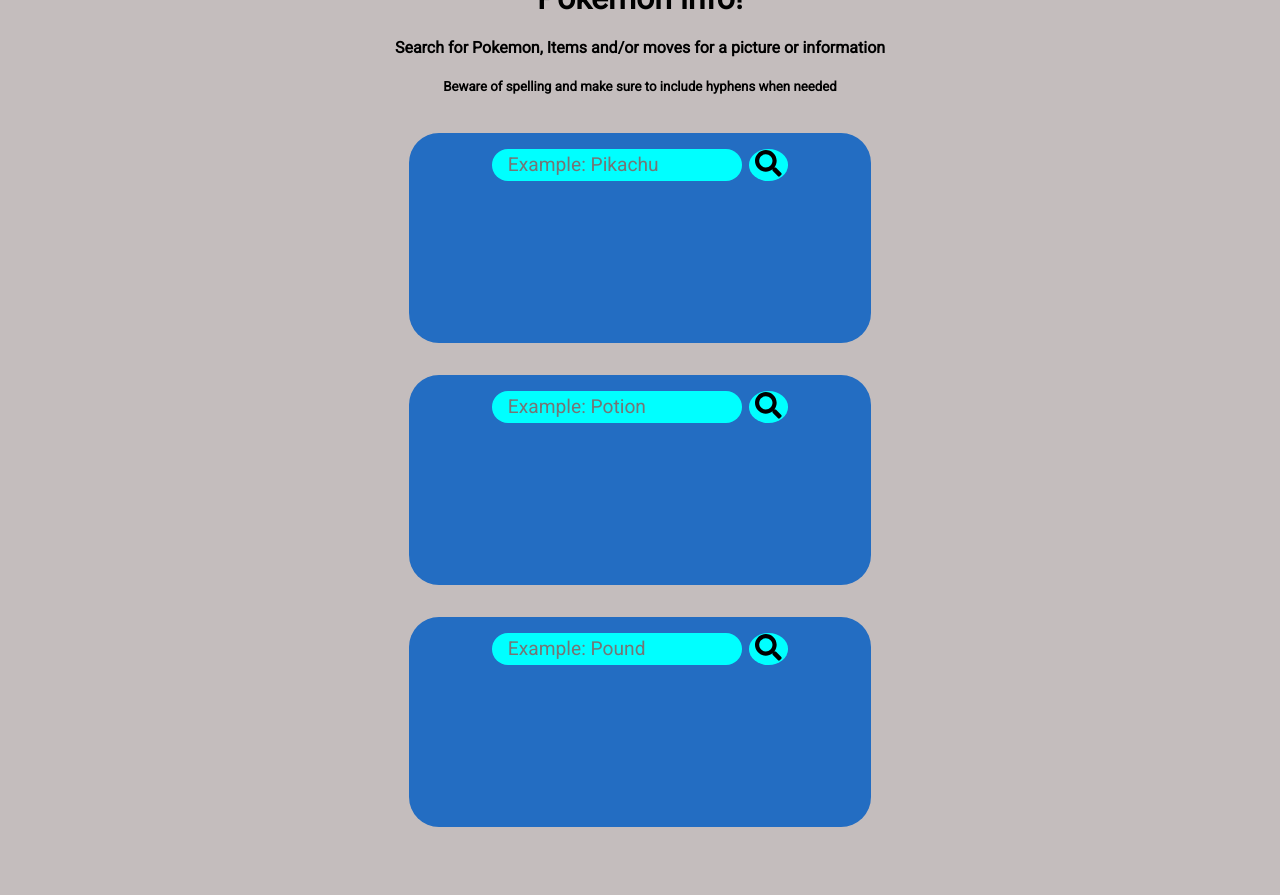
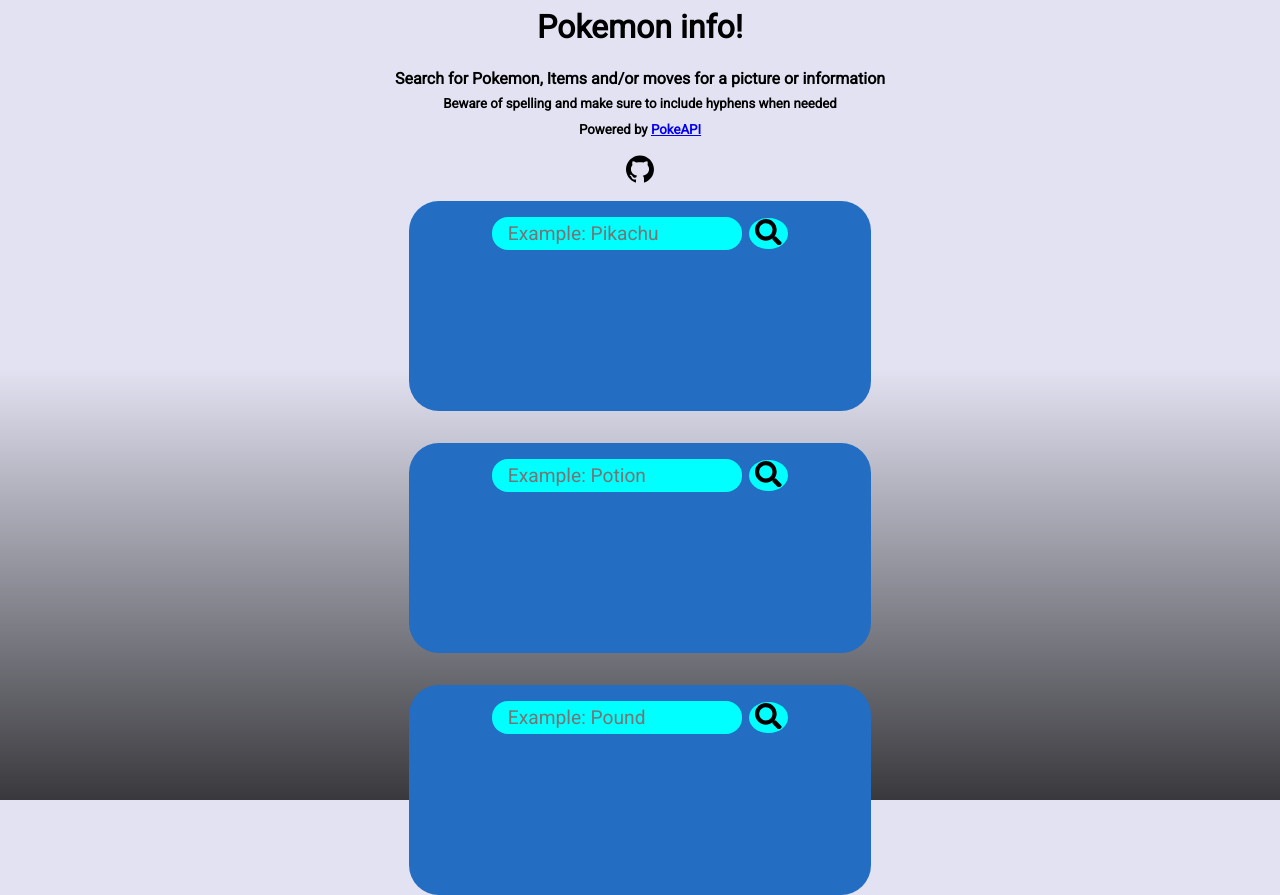
Before and after one commit to jabu-web/WYWM_assignment, a plain HTML site: page index.html in a window 1280 px wide. Before the commit the page ends 827 px from the top, so only its background shows below. Drawn offline with Linux system fonts and the light colour scheme.

Commit message:
design changes

```diff
--- a/index.html
+++ b/index.html
@@ -16,10 +16,23 @@
 <body>
     <div id=headline>
         <h1>Pokemon info!</h1>
+    </div>
+    <div id="sub">
         <h4>Search for Pokemon, Items and/or moves for a picture or information</h4>
         <h5>Beware of spelling and make sure to include hyphens when needed</h5>
+        <h5>Powered by <a href="https://pokeapi.co/docs/v2" target="_blank">PokeAPI</a></h5>
+        <div id="footer"><a id="gitHub" href="https://github.com/jabu-web/WYWM_assignment" target="_blank"><svg
+                    stroke="currentColor" fill="currentColor" stroke-width="0" viewBox="0 0 1024 1024" height="2em"
+                    width="2em" xmlns="http://www.w3.org/2000/svg">
+
+
+                    <path
+                        d="M511.6 76.3C264.3 76.2 64 276.4 64 523.5 64 718.9 189.3 885 363.8 946c23.5 5.9 19.9-10.8 19.9-22.2v-77.5c-135.7 15.9-141.2-73.9-150.3-88.9C215 726 171.5 718 184.5 703c30.9-15.9 62.4 4 98.9 57.9 26.4 39.1 77.9 32.5 104 26 5.7-23.5 17.9-44.5 34.7-60.8-140.6-25.2-199.2-111-199.2-213 0-49.5 16.3-95 48.3-131.7-20.4-60.5 1.9-112.3 4.9-120 58.1-5.2 118.5 41.6 123.2 45.3 33-8.9 70.7-13.6 112.9-13.6 42.4 0 80.2 4.9 113.5 13.9 11.3-8.6 67.3-48.8 121.3-43.9 2.9 7.7 24.7 58.3 5.5 118 32.4 36.8 48.9 82.7 48.9 132.3 0 102.2-59 188.1-200 212.9a127.5 127.5 0 0 1 38.1 91v112.5c.8 9 0 17.9 15 17.9 177.1-59.7 304.6-227 304.6-424.1 0-247.2-200.4-447.3-447.5-447.3z">
+                    </path>
+
+                </svg></a></div>
     </div>
-
+    <!-- div for pokemon end point -->
     <div id="pokemonCard" class="pokemonCard">
         <div id="searchBox" class="searchBox">
             <input type="text" id="searchBar" class="searchBar" placeholder="Example: Pikachu">
@@ -36,6 +49,7 @@
         </div>
     </div>
 
+    <!-- div for item end point -->
     <div id="pokemonCard" class="itemCard">
         <div id="searchBox" class="searchBox2">
             <input type="text" id="searchBar" class="searchBar2" placeholder="Example: Potion">
@@ -52,6 +66,7 @@
         </div>
     </div>
 
+    <!-- div for moves end point -->
     <div id="pokemonCard" class="moveCard">
         <div id="searchBox" class="searchBox3">
             <input type="text" id="searchBar" class="searchBar3" placeholder="Example: Pound">
@@ -67,10 +82,8 @@
             <h3 class="pp"></h3>
             <h3 class="power"></h3>
         </div>
+    </div>
 
-
-    </div>
-    </1>
 </body>
 
 </html>
--- a/style.css
+++ b/style.css
@@ -2,12 +2,27 @@ body {
   font-family: "Roboto", sans-serif;
   display: flex;
   flex-direction: column;
-  justify-content: center;
+  justify-content: space-evenly;
   align-items: center;
   height: 100vh;
   margin: 0;
-  background: rgb(196, 189, 189);
+  background: rgb(226, 226, 242);
+  background: linear-gradient(
+    180deg,
+    rgba(226, 226, 242, 1) 46%,
+    rgba(57, 57, 61, 1) 100%,
+    rgba(0, 212, 255, 1) 100%
+  );
   text-align: center;
+}
+
+#headline {
+  font-weight: bolder;
+  line-height: 80%;
+}
+
+#sub {
+  line-height: 20%;
 }
 
 #pokemonCard {
@@ -46,6 +61,10 @@ body {
   text-transform: capitalize;
 }
 
+#searchBar:focus {
+  background-color: blueviolet;
+}
+
 button {
   margin-left: 0.5em;
   border: none;
@@ -53,4 +72,18 @@ button {
   cursor: pointer;
   border-radius: 50%;
   background-color: aqua;
+  transition: color 0.2s;
 }
+
+button:hover {
+  background-color: blueviolet;
+}
+
+#gitHub {
+  color: black;
+  transition: color 0.2s;
+}
+
+#gitHub:hover {
+  color: rgb(65, 65, 65);
+}
```
Also changed, not shown: script.js (+17 -3 lines).
